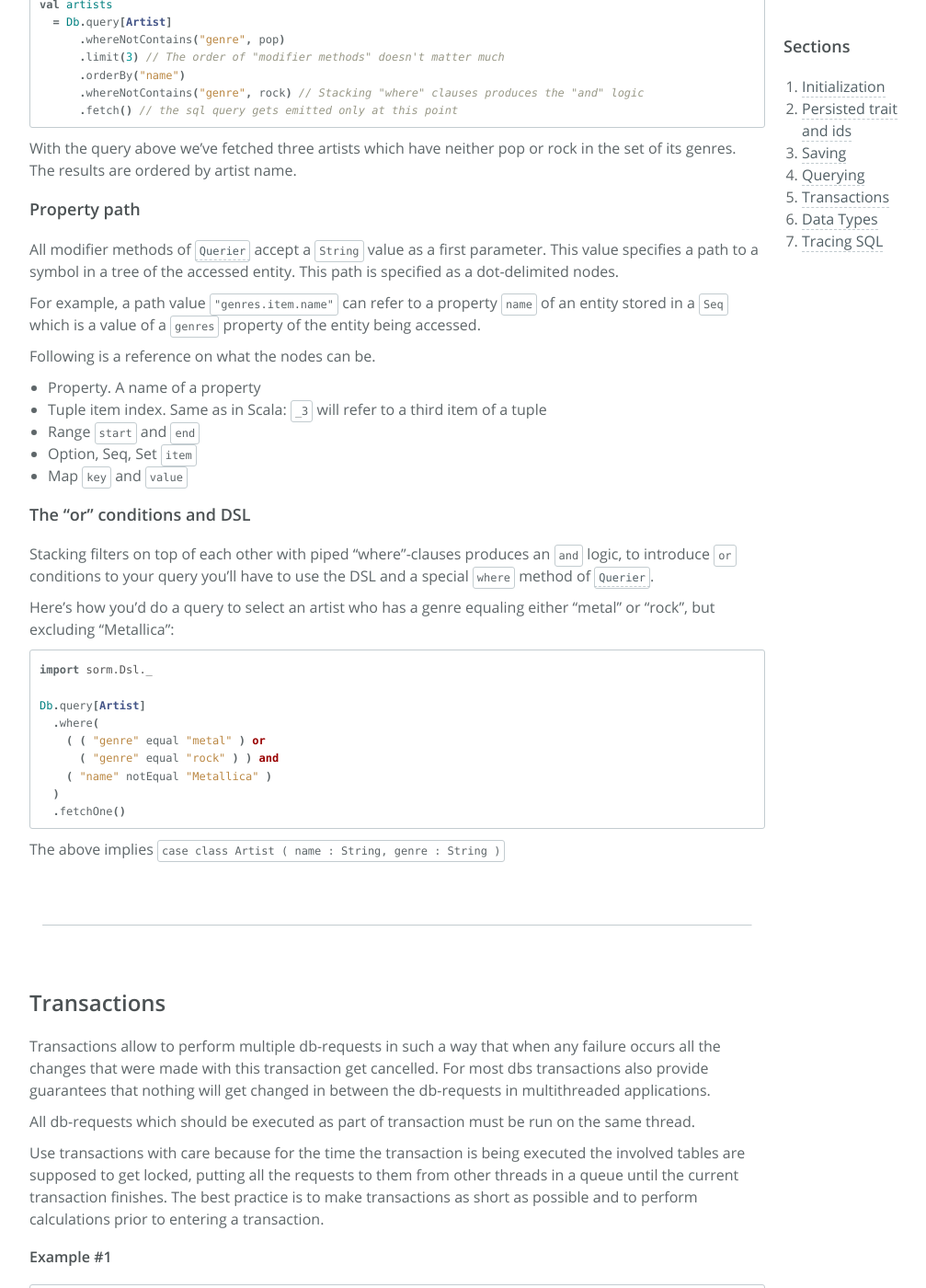
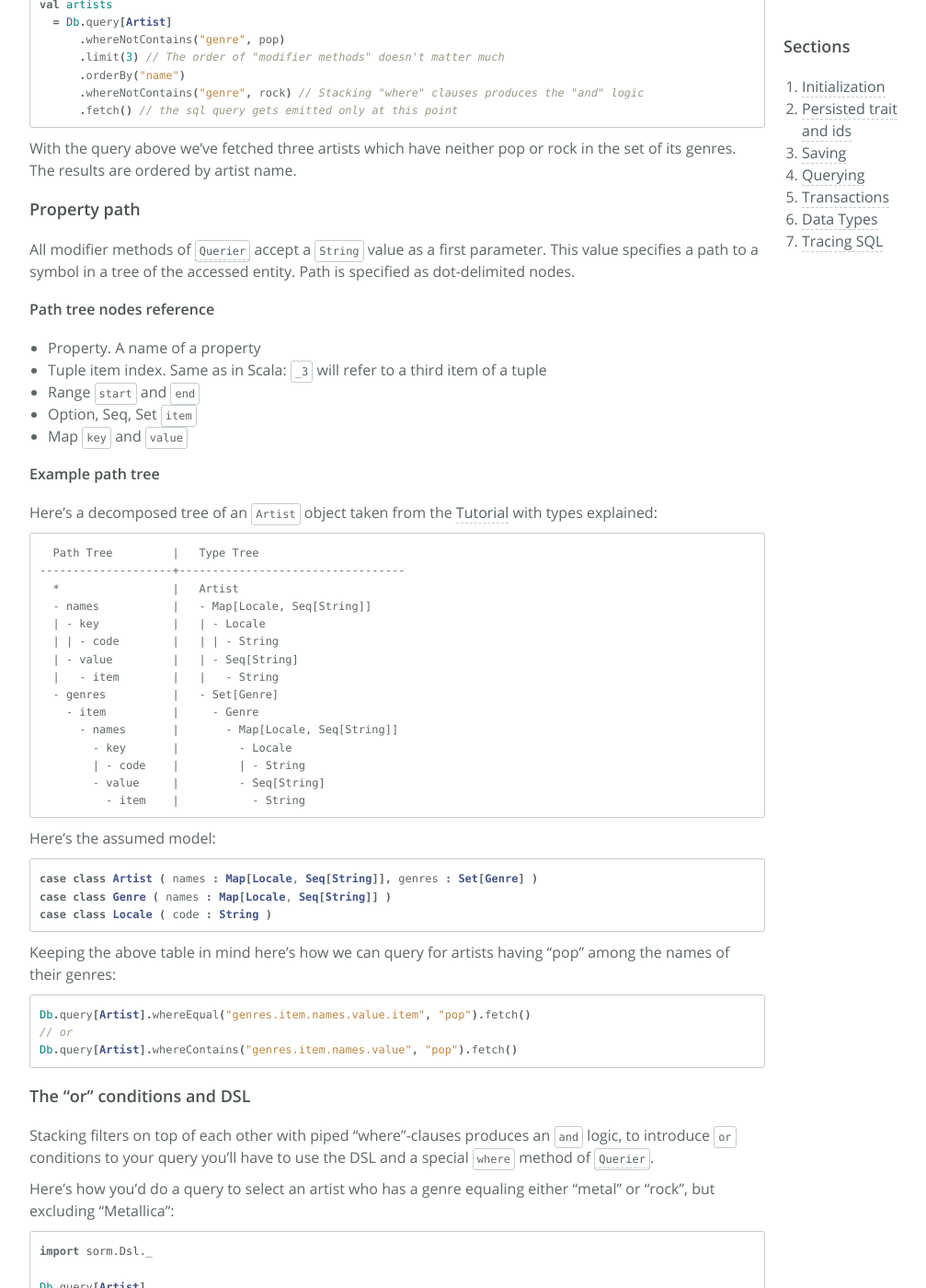
Before and after one commit to sorm/sorm.github.com, a Jekyll site: the page built from Documentation.md, in a window 1280 px wide and 1400 px high, scrolled down 4673 px. Shown: the whole window at 92% size, without its empty margins (208-1215 px from the left). Built offline with Jekyll 4.4.1, drawn with Linux system fonts in a browser that asks for light colours; nearby versions of some CDN libraries; comment, search, counter and statistics services are not loaded.

Commit message:
Property path extensions

```diff
--- a/Documentation.md
+++ b/Documentation.md
@@ -213,18 +213,53 @@ val artists
 
 With the query above we've fetched three artists which have neither pop or rock in the set of its genres. The results are ordered by artist name.
 
+
 ### Property path
 
-All modifier methods of [`Querier`](http://nikita-volkov.github.com/sorm/api/#sorm.Querier) accept a `String` value as a first parameter. This value specifies a path to a symbol in a tree of the accessed entity. This path is specified as a dot-delimited nodes.
+All modifier methods of [`Querier`](http://nikita-volkov.github.com/sorm/api/#sorm.Querier) accept a `String` value as a first parameter. This value specifies a path to a symbol in a tree of the accessed entity. Path is specified as dot-delimited nodes.
 
-For example, a path value `"genres.item.name"` can refer to a property `name` of an entity stored in a `Seq` which is a value of a `genres` property of the entity being accessed.
+#### Path tree nodes reference
 
-Following is a reference on what the nodes can be.
 * Property. A name of a property
 * Tuple item index. Same as in Scala: `_3` will refer to a third item of a tuple
 * Range `start` and `end`
 * Option, Seq, Set `item`
 * Map `key` and `value`
+
+#### Example path tree
+
+Here's a decomposed tree of an `Artist` object taken from the [Tutorial](/Tutorial.html) with types explained:
+
+      Path Tree         |   Type Tree
+    --------------------+----------------------------------
+      *                 |   Artist
+      - names           |   - Map[Locale, Seq[String]]
+      | - key           |   | - Locale
+      | | - code        |   | | - String
+      | - value         |   | - Seq[String]
+      |   - item        |   |   - String
+      - genres          |   - Set[Genre]
+        - item          |     - Genre
+          - names       |       - Map[Locale, Seq[String]]
+            - key       |         - Locale
+            | - code    |         | - String
+            - value     |         - Seq[String]
+              - item    |           - String
+
+Here's the assumed model:
+{% highlight scala %}
+case class Artist ( names : Map[Locale, Seq[String]], genres : Set[Genre] )
+case class Genre ( names : Map[Locale, Seq[String]] )
+case class Locale ( code : String )
+{% endhighlight %}
+
+Keeping the above table in mind here's how we can query for artists having "pop" among the names of their genres:
+{% highlight scala %}
+Db.query[Artist].whereEqual("genres.item.names.value.item", "pop").fetch()
+// or
+Db.query[Artist].whereContains("genres.item.names.value", "pop").fetch()
+{% endhighlight %}
+
 
 ### The "or" conditions and DSL
 
```
